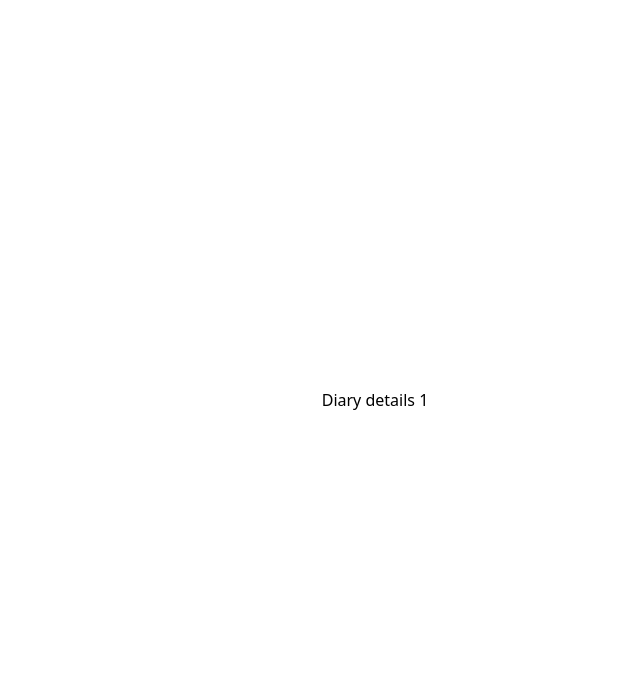
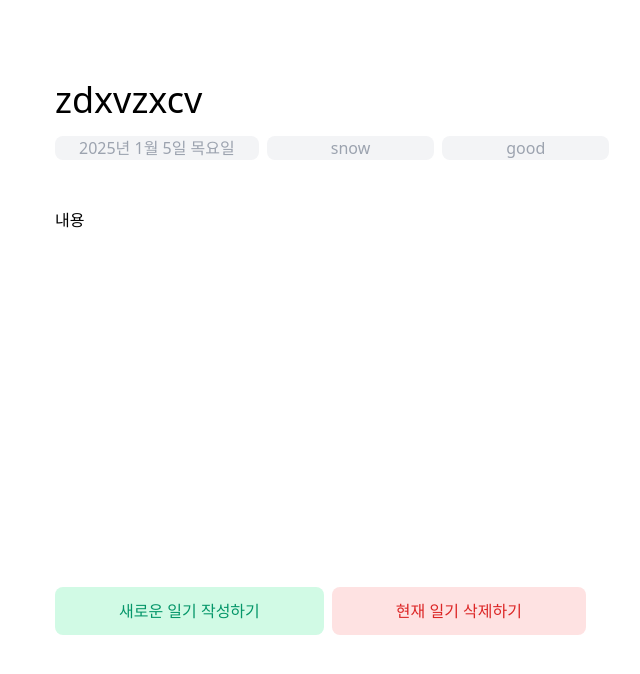
Before and after one commit to yugenius0213/GDSC-SPACE-STUDY-ASSIGNMENT-VER2, a React (Vite) app in the folder YuJin/react-ts/: page /detail/1 in a window 1280 px wide. Shown: the top 674 px of the page, without its empty margins (265-905 px from the left). Built offline with nearby package versions, Linux system fonts and the light colour scheme.

Commit message:
feat: add ui of diary detail page

```diff
--- a/YuJin/react-ts/src/app/detail/[id]/page.tsx
+++ b/YuJin/react-ts/src/app/detail/[id]/page.tsx
@@ -1,10 +1,46 @@
-import { useParams } from 'react-router-dom'
+import { Link, useParams } from 'react-router-dom'
 
 type DiaryDetailPageParams = {
     id: string
 }
-
+type DiaryDetailPageProps = {
+    content: string
+}
+const DetailBox = ({ content }: DiaryDetailPageProps) => {
+    return (
+        <div className="flex bg-primary-lightgray text-primary-gray px-16 items-center justify-center rounded-lg">
+            {content}
+        </div>
+    )
+}
 export default function DiaryDetailPage() {
     const { id } = useParams<DiaryDetailPageParams>()
-    return <>Diary details {id}</>
+    return (
+        <div className="h-full w-1/2 py-20">
+            <div className="flex flex-col gap-4">
+                <div className="flex items-start text-4xl">zdxvzxcv</div>
+                <div className="flex flex-row justify-even  gap-2">
+                    <div className="flex bg-primary-lightgray text-primary-gray px-6 items-center justify-center rounded-lg">
+                        2025년 1월 5일 목요일
+                    </div>
+                    <DetailBox content="snow" />
+                    <Link to="/emotions/soso">
+                        <DetailBox content="good" />
+                    </Link>
+                </div>
+            </div>
+
+            <div className="py-12 h-2/3">내용</div>
+            <div className="flex flex-row gap-2 w-full">
+                <Link to="/">
+                    <button className="flex bg-primary-lightgreen text-primary-green px-16 py-3 items-center justify-center rounded-lg">
+                        새로운 일기 작성하기
+                    </button>
+                </Link>
+                <button className="flex bg-primary-lightred text-primary-red px-16 py-3 items-center justify-center rounded-lg">
+                    현재 일기 삭제하기
+                </button>
+            </div>
+        </div>
+    )
 }
--- a/YuJin/react-ts/tailwind.config.js
+++ b/YuJin/react-ts/tailwind.config.js
@@ -12,6 +12,8 @@ export default {
                     lightgreen: '#D1FAE5',
                     blue: '#2563EB',
                     lightblue: '#DBEAFE',
+                    red: '#DC2626',
+                    lightred: '#FEE2E2',
                 },
             },
         },
```
